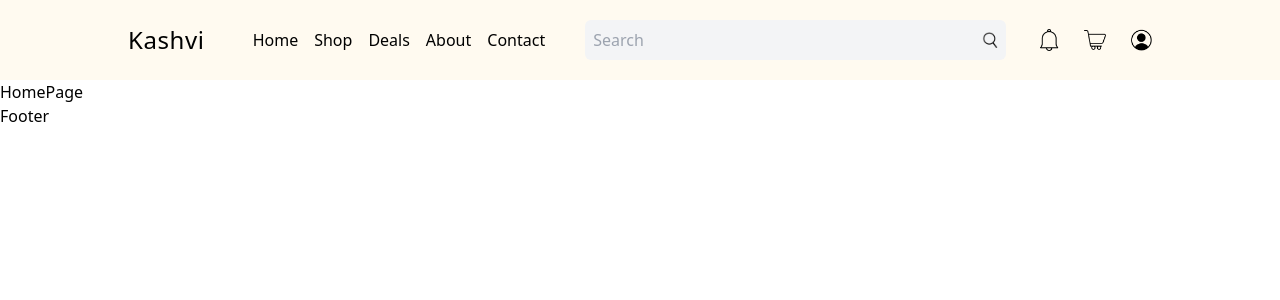
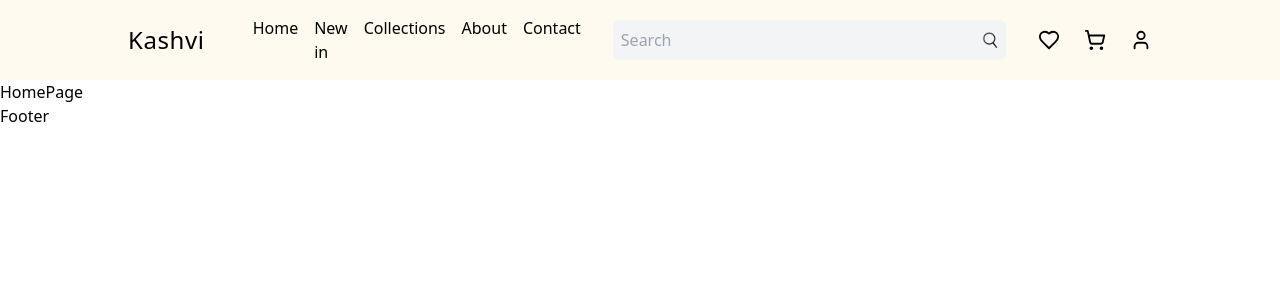
Before and after one commit to Hitarth1810/KashviCreation, a Next.js app in the folder frontend/: page / in a window 1280 px wide. Shown: the top 300 px of the page. Built offline with nearby package versions, Linux system fonts and the light colour scheme.

Commit message:
changes in navbar

```diff
--- a/frontend/app/components/NavIcons.tsx
+++ b/frontend/app/components/NavIcons.tsx
@@ -1,58 +1,48 @@
 "use client"
-import Image from "next/image";
-import { useState } from "react";
-import { useRouter } from "next/navigation";
-import Link from "next/link";
+import { useState } from "react"
+import { useRouter } from "next/navigation"
+import Link from "next/link"
+import { Heart, ShoppingCart, User } from "lucide-react"
+
 const NavIcons = () => {
-    const [isProfileOpen,SetIsProfileOpen]=useState(false)
+  const [isProfileOpen, setIsProfileOpen] = useState(false)
+  const router = useRouter()
+  const isLoggedIn = false // This should be replaced with your actual authentication logic
 
+  const handleProfile = () => {
+    if (!isLoggedIn) {
+      router.push("/")
+    } else {
+      setIsProfileOpen((prev) => !prev)
+    }
+  }
 
-    const router = useRouter();
-
-    const isLoggedIn = false;
-
-    const handleProfile = () => {
-        if (!isLoggedIn) {
-          router.push("/");
-        } else {
-          SetIsProfileOpen((prev) => !prev);
-        }
-      };
-    return (
-        <div className="flex items-center gap-4 xl:gap-6">
-      <Image
-        src="/notification.png"
-        alt=""
-        width={22}
-        height={22}
-        className="cursor-pointer"
-        // onClick={login}
-      />
-      <Image
-        src="/cart.png"
-        alt=""
-        width={22}
-        height={22}
-        className="cursor-pointer"
-        // onClick={login}
-      />
-      <Image
-        src="/profile.png"
-        alt=""
-        width={22}
-        height={22}
-        className="cursor-pointer"
-        // onClick={login}
-        onClick={handleProfile}
-      />
-      {isProfileOpen && (
-        <div className="absolute p-4 rounded-md top-12 left-0 ">
-          <Link href="/">Profile</Link>
-          <div className="mt-2 cursor:pointer">Logout</div>
+  return (
+    <div className="flex items-center gap-4 xl:gap-6 relative">
+      <button className="text-foreground">
+        <Heart className="h-[22px] w-[22px]" />
+        <span className="sr-only">Wishlist</span>
+      </button>
+      <button className="text-foreground">
+        <ShoppingCart className="h-[22px] w-[22px]" />
+        <span className="sr-only">Cart</span>
+      </button>
+      <button className="text-foreground" onClick={handleProfile}>
+        <User className="h-[22px] w-[22px]" />
+        <span className="sr-only">User menu</span>
+      </button>
+      {isProfileOpen && isLoggedIn && (
+        <div className="absolute p-4 rounded-md top-12 right-0 bg-white shadow-md">
+          <Link href="/profile" className="block mb-2">
+            Profile
+          </Link>
+          <button className="block" onClick={() => console.log("Logout clicked")}>
+            Logout
+          </button>
         </div>
       )}
-        </div>
-    );
+    </div>
+  )
 }
 
-export default NavIcons;
+export default NavIcons
--- a/frontend/app/components/Navbar.tsx
+++ b/frontend/app/components/Navbar.tsx
@@ -22,8 +22,8 @@ const Navbar = () => {
           </Link>
           <div className="hidden xl:flex gap-4">
             <Link href="/">Home</Link>
-            <Link href="/">Shop</Link>
-            <Link href="/">Deals</Link>
+            <Link href="/">New in</Link>
+            <Link href="/">Collections</Link>
             <Link href="/">About</Link>
             <Link href="/">Contact</Link>
           </div>
```
Also changed, not shown: frontend/package.json (+7 -6 lines), 1 other file (tests, documents, lock files or other folders).
